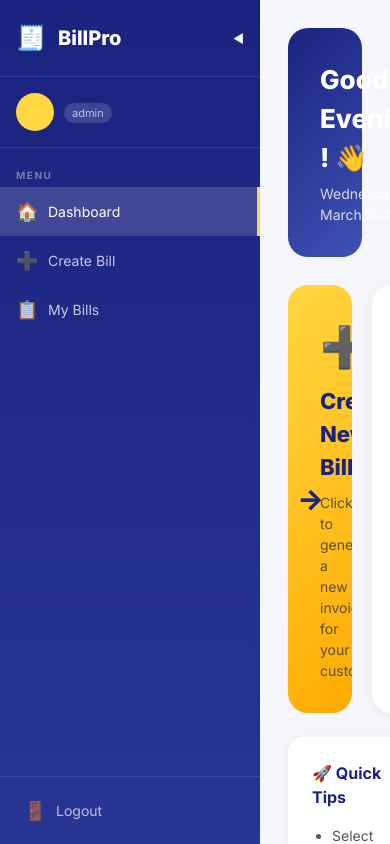
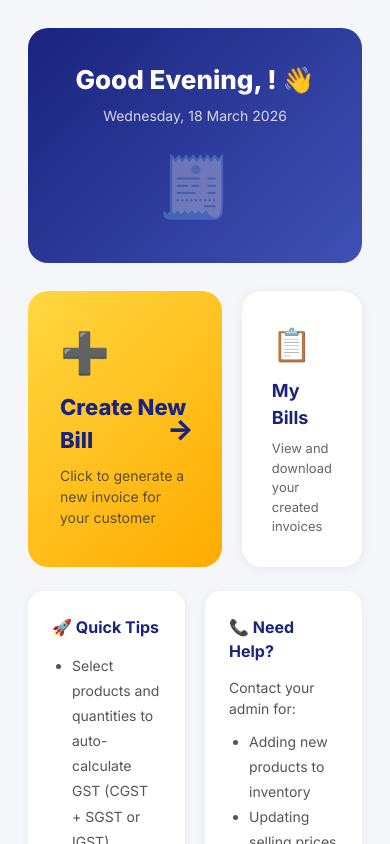
Before and after one commit to YashShah1206/billing-system-frontend, an Angular app: page /user/dashboard in a window 390 px wide. Built offline with nearby package versions, Linux system fonts and the light colour scheme; sample sign-in values are in the browser's storage.

Commit message:
Update styles.scss

```diff
--- a/src/styles.scss
+++ b/src/styles.scss
@@ -19,3 +19,115 @@ button, a, input, select, textarea { font-family: inherit; }
 
 input[type="number"]::-webkit-inner-spin-button,
 input[type="number"]::-webkit-outer-spin-button { opacity: 1; }
+
+
+
+
+
+
+
+/* ============================================================
+   BILLPRO COMPLETE RESPONSIVE ENGINE
+   ============================================================ */
+
+/* --- 1. Global Layout Fix --- */
+.layout {
+  display: flex;
+  height: 100vh;
+  width: 100vw;
+  overflow: hidden;
+  background: #f5f6fa;
+}
+
+.main {
+  flex: 1;
+  overflow-y: auto;
+  overflow-x: hidden;
+  padding: 20px;
+  transition: padding 0.3s;
+}
+
+/* --- 2. Sidebar Mobile Logic --- */
+@media (max-width: 768px) {
+  .sidebar {
+    position: fixed !important;
+    left: 0;
+    top: 0;
+    bottom: 0;
+    z-index: 1000;
+    transform: translateX(-100%);
+    transition: transform 0.3s ease-in-out !important;
+  }
+
+  /* When you click toggle, we use this class to show it */
+  .sidebar.mobile-open {
+    transform: translateX(0) !important;
+    width: 260px !important;
+  }
+
+  .main {
+    padding: 15px;
+    width: 100%;
+  }
+}
+
+/* --- 3. Dashboard Responsive Grids --- */
+.action-cards, .info-section {
+  display: grid;
+  gap: 20px;
+  grid-template-columns: 1fr; /* Stacked by default for mobile */
+}
+
+@media (min-width: 992px) {
+  .action-cards { grid-template-columns: 2fr 1fr; }
+  .info-section { grid-template-columns: 1fr 1fr; }
+}
+
+/* --- 4. Welcome Banner Scaling --- */
+.welcome-banner {
+  flex-direction: column;
+  text-align: center;
+  gap: 15px;
+}
+
+@media (min-width: 768px) {
+  .welcome-banner {
+    flex-direction: row;
+    text-align: left;
+    justify-content: space-between;
+  }
+}
+
+/* --- 5. Table "The Great Fix" --- */
+/* Wrap your tables in a div with this class in your HTML */
+.table-card {
+  width: 100%;
+  overflow-x: auto !important;
+  -webkit-overflow-scrolling: touch;
+  background: #fff;
+  border-radius: 16px;
+  display: block;
+}
+
+table {
+  min-width: 800px; /* Ensures table doesn't squish too much */
+}
+
+/* --- 6. Filter Bar Wrapping --- */
+.filter-bar {
+  display: flex;
+  flex-wrap: wrap; /* Allows inputs to move to next line on phone */
+  gap: 10px;
+}
+
+.filter-bar input, .filter-bar button {
+  flex: 1 1 150px; /* Minimum width before wrapping */
+}
+
+@media (max-width: 480px) {
+  .page-header {
+    flex-direction: column;
+    align-items: flex-start;
+    gap: 10px;
+  }
+}
```
